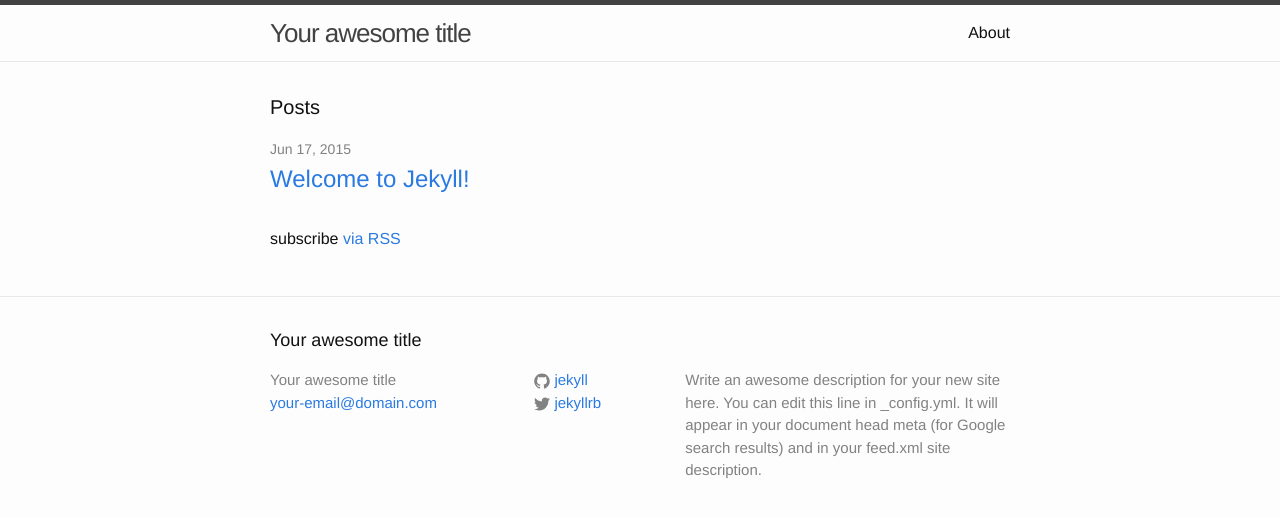
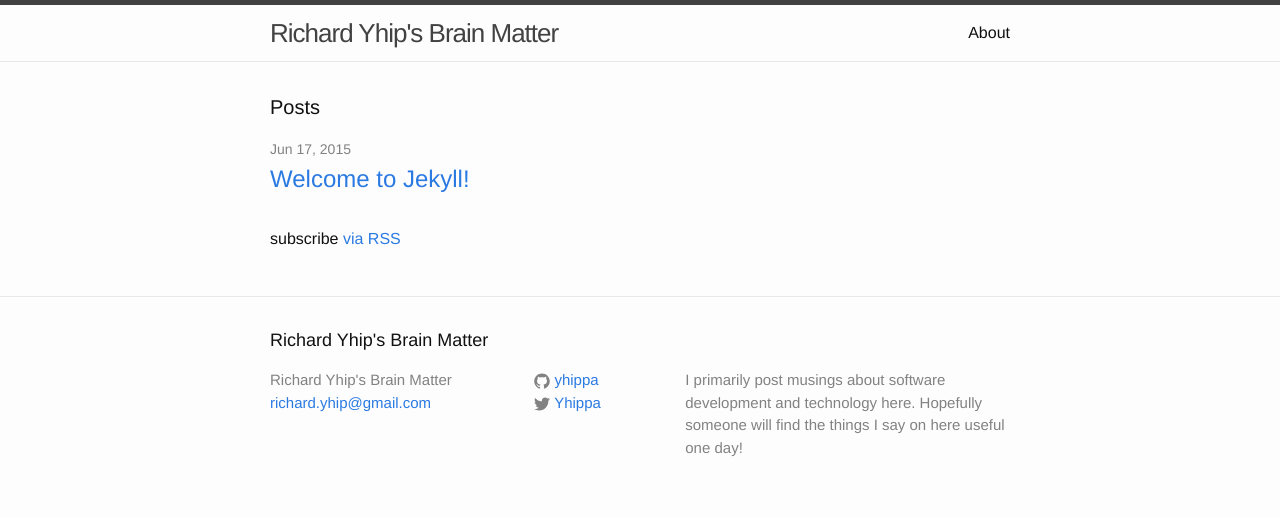
Before and after one commit to yhippa/yhippa.github.io, a Jekyll site: the page built from index.html, in a window 1280 px wide. Shown: the top 517 px of the page. Built offline with Jekyll 4.4.1, drawn with Linux system fonts in a browser that asks for light colours.

Commit message:
updated site config with my information

```diff
--- a/_config.yml
+++ b/_config.yml
@@ -1,14 +1,11 @@
 # Site settings
-title: Your awesome title
-email: your-email@domain.com
-description: > # this means to ignore newlines until "baseurl:"
-  Write an awesome description for your new site here. You can edit this
-  line in _config.yml. It will appear in your document head meta (for
-  Google search results) and in your feed.xml site description.
+title: Richard Yhip's Brain Matter
+email: richard.yhip@gmail.com
+description: I primarily post musings about software development and technology here. Hopefully someone will find the things I say on here useful one day!
 baseurl: "" # the subpath of your site, e.g. /blog/
-url: "http://yourdomain.com" # the base hostname & protocol for your site
-twitter_username: jekyllrb
-github_username:  jekyll
+url: "http://yhippa.github.io" # the base hostname & protocol for your site
+twitter_username: Yhippa
+github_username:  yhippa
 
 # Build settings
 markdown: kramdown
```
